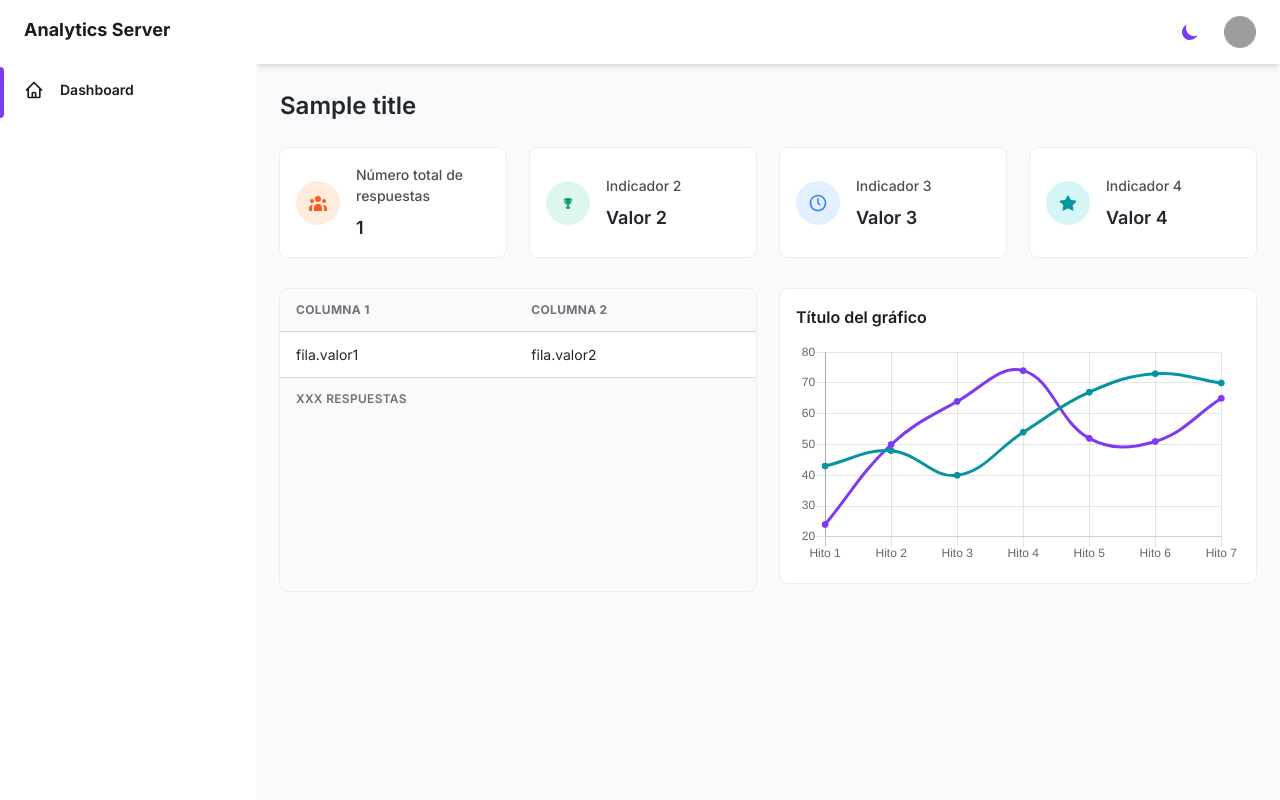
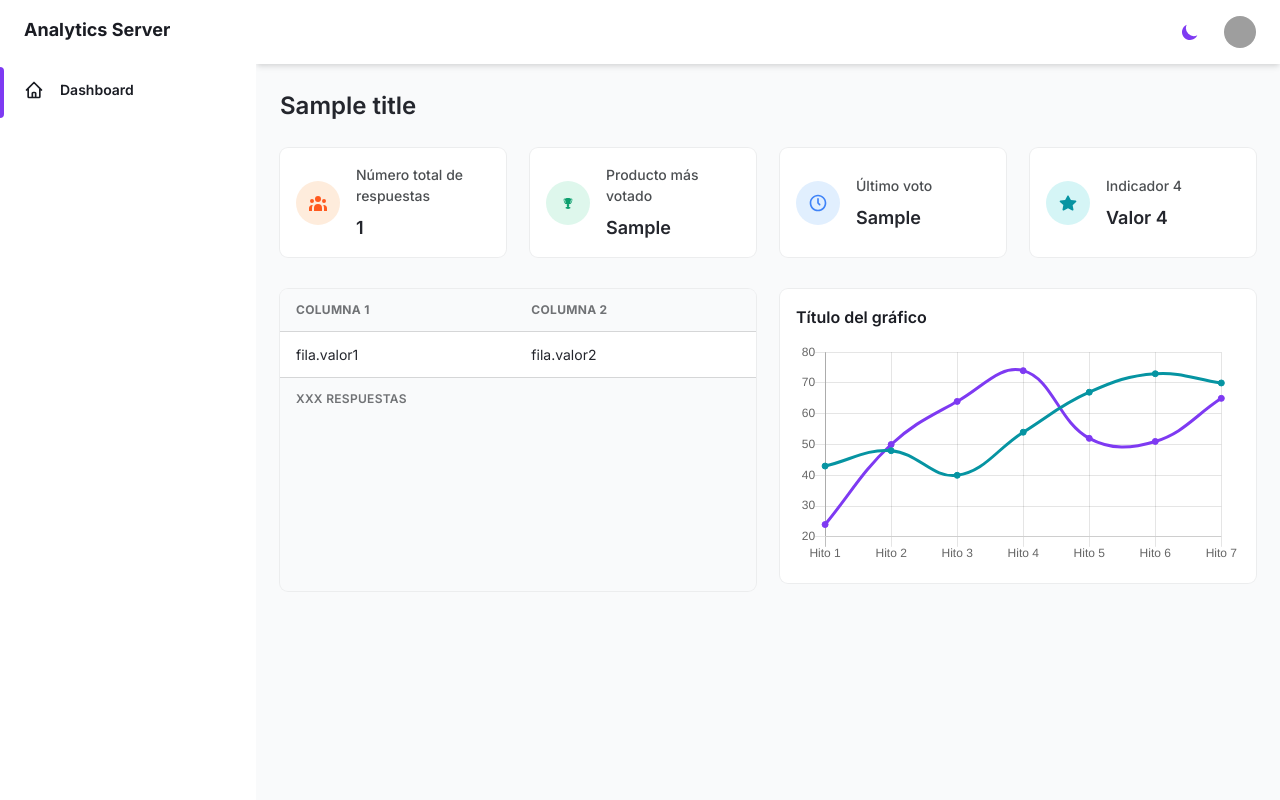
Before and after one commit to m-alvaradox/django_data_monitor, a Django app: template templates/dashboard/index.html in a window 1280 px wide. Run offline with Django 5.2, Linux system fonts and the light colour scheme; the template is opened without the code that fills it: most values are stand-ins (such as "Sample title", 1, 10 or a date in 2020); grey boxes are pictures that could not be loaded.

Commit message:
nuevos indicadores

```diff
--- a/templates/dashboard/content/data.html
+++ b/templates/dashboard/content/data.html
@@ -43,12 +43,12 @@
         </div>
         <div>
           <p class="mb-2 text-sm font-medium text-gray-600 dark:text-gray-400">
-            Indicador 2
+            Producto más votado
           </p>
           <p class="text-lg font-semibold text-gray-700 dark:text-gray-200">
 
             <!-- START - valor del indicador 2 -->
-            Valor 2
+             {{ most_voted_product }}
             <!-- END - valor del indicador 2 -->
 
           </p>
@@ -66,12 +66,12 @@
         </div>
         <div>
           <p class="mb-2 text-sm font-medium text-gray-600 dark:text-gray-400">
-            Indicador 3
+            Último voto
           </p>
           <p class="text-lg font-semibold text-gray-700 dark:text-gray-200">
 
             <!-- START - valor del indicador 3 -->
-            Valor 3
+            {{ last_vote }}
             <!-- END - valor del indicador 3 -->
 
           </p>
```
Also changed, not shown: dashboard/views.py (+30 -1 lines).
